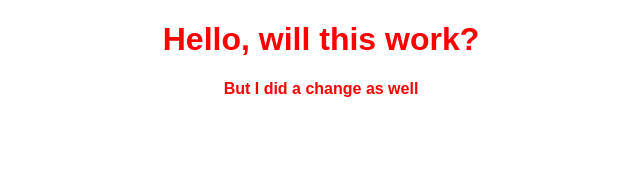
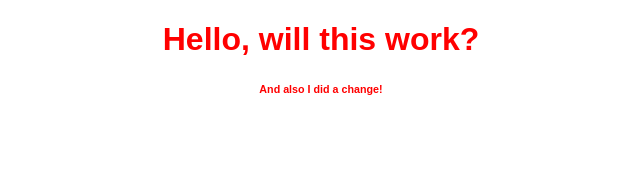
Before and after one commit to christianalfoni/new-git-flow, a React (Create React App) app: page / in a window 1280 px wide. Shown: the top 170 px of the page, without its empty margins (319-959 px from the left). Built offline with nearby package versions, Linux system fonts and the light colour scheme.

Commit message:
Adding it!

```diff
--- a/src/App.js
+++ b/src/App.js
@@ -5,7 +5,7 @@ export default function App() {
   return (
     <div className="App">
       <h1>Hello, will this work?</h1>
-      <h4>But I did a change as well</h4>
+      <h6>And also I did a change!</h6>
     </div>
   );
 }
```
